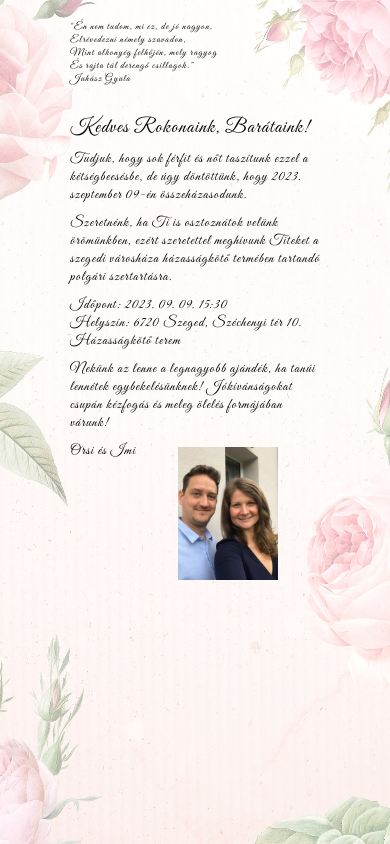
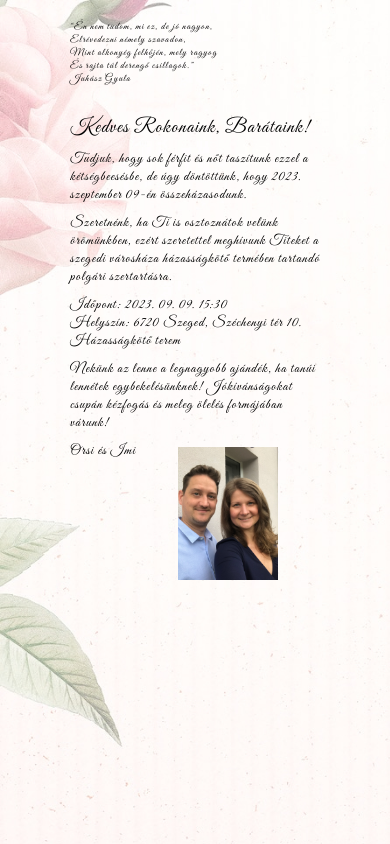
Before and after one commit to ImreTheFifth/ImreTheFifth.github.io, a plain HTML site: page index.html in a window 390 px wide. Drawn offline with Linux system fonts and the light colour scheme.

Commit message:
css bg kokany

```diff
--- a/style.css
+++ b/style.css
@@ -90,6 +90,6 @@ img {
 
   @media screen and (max-width: 650px) {
     .home {
-        background-size: 100vw 100vh;
+        background-size: 50em;
     }
 }
```
